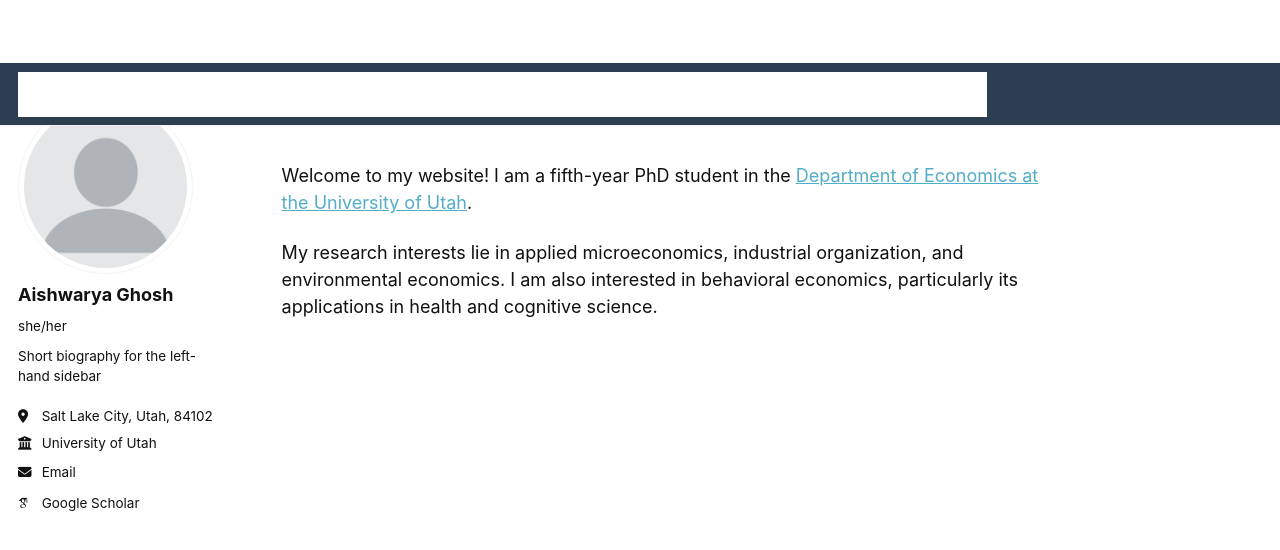
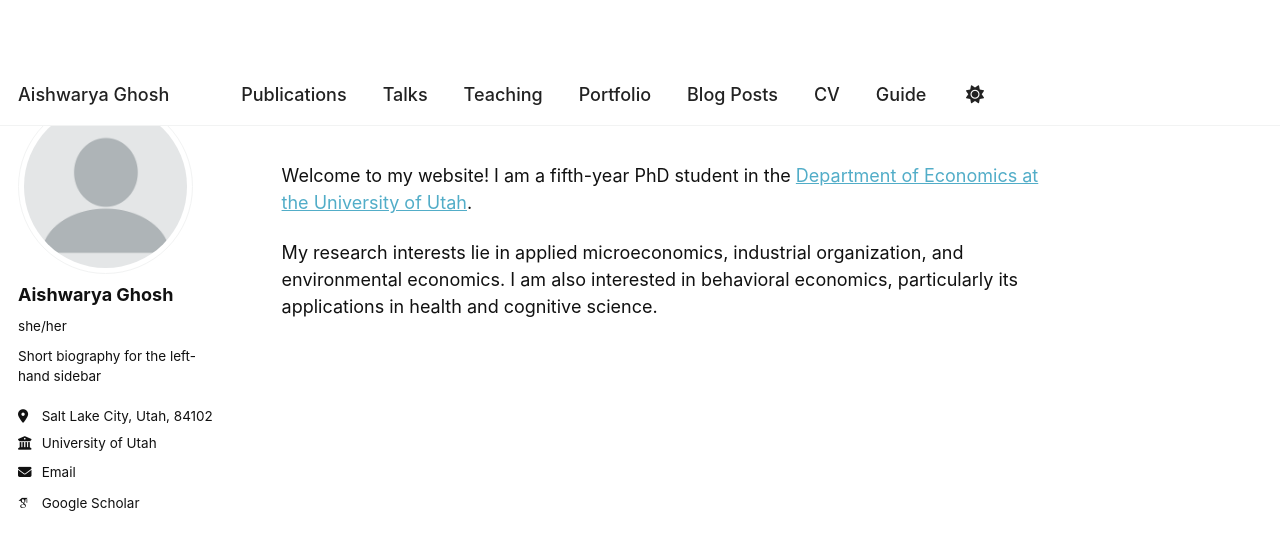
Before and after one commit to ghoshash1/ghoshash1.github.io, a Jekyll site: the page built from index.md, in a window 1280 px wide. Shown: the top 550 px of the page. Built offline with Jekyll 4.4.1, drawn with Linux system fonts in a browser that asks for light colours; some web fonts are replaced; our own code applies the rules of GitHub Pages for plain Markdown files.

Commit message:
Update main.scss

```diff
--- a/assets/css/main.scss
+++ b/assets/css/main.scss
@@ -107,34 +107,51 @@ body,
   border-radius: 0 !important;
 }
 
-/* Make the entire top bar solid and restore nav visibility */
-.greedy-nav {
-  background: #2c3e50 !important;  /* match masthead color */
+/* ==== NAV BAR: light background with dark links ==== */
+
+/* Make the top bar a clean white background */
+.masthead,
+.masthead__inner-wrap,
+.masthead__menu,
+.masthead .wrapper,
+.masthead .masthead__menu .greedy-nav {
+  background-color: #ffffff !important;
+  color: #222222 !important; /* dark text color */
+  border: none !important;
   box-shadow: none !important;
-  border: 0 !important;
   border-radius: 0 !important;
 }
 
-/* Ensure all links and menu items are visible on dark background */
-.greedy-nav a,
-.greedy-nav .visible-links > li > a,
-.greedy-nav .site-title,
-.greedy-nav .toggle,
-.greedy-nav .search__toggle {
-  color: #ffffff !important;
+/* Make sure all navigation links are dark and readable */
+.masthead .greedy-nav a,
+.masthead .greedy-nav .visible-links > li > a,
+.masthead .greedy-nav .site-title,
+.masthead .greedy-nav .toggle,
+.masthead .greedy-nav .search__toggle {
+  color: #222222 !important; /* dark text color */
   font-weight: 500;
 }
 
-/* Hover color (optional accent) */
-.greedy-nav a:hover,
-.greedy-nav .visible-links > li > a:hover {
-  color: #f1c40f !important; /* gold accent on hover */
+/* Hover color (slightly accent, optional) */
+.masthead .greedy-nav a:hover,
+.masthead .greedy-nav .visible-links > li > a:hover,
+.masthead .greedy-nav .site-title:hover {
+  color: #0056b3 !important; /* navy accent on hover */
 }
 
-/* Prevent inner wrapper from reintroducing white background */
-.masthead .wrapper,
-.masthead__inner-wrap {
-  background: #2c3e50 !important;
+/* Prevent any nested elements from reintroducing color blocks */
+.masthead .greedy-nav * {
+  background: transparent !important;
+}
+
+/* Keep header visible when scrolling */
+.masthead {
+  position: sticky;
+  top: 0;
+  z-index: 1000;
+}
+.initial-content {
+  padding-top: 3.25rem;
 }
 
 /* --- Keep header visible while scrolling --- */
```
